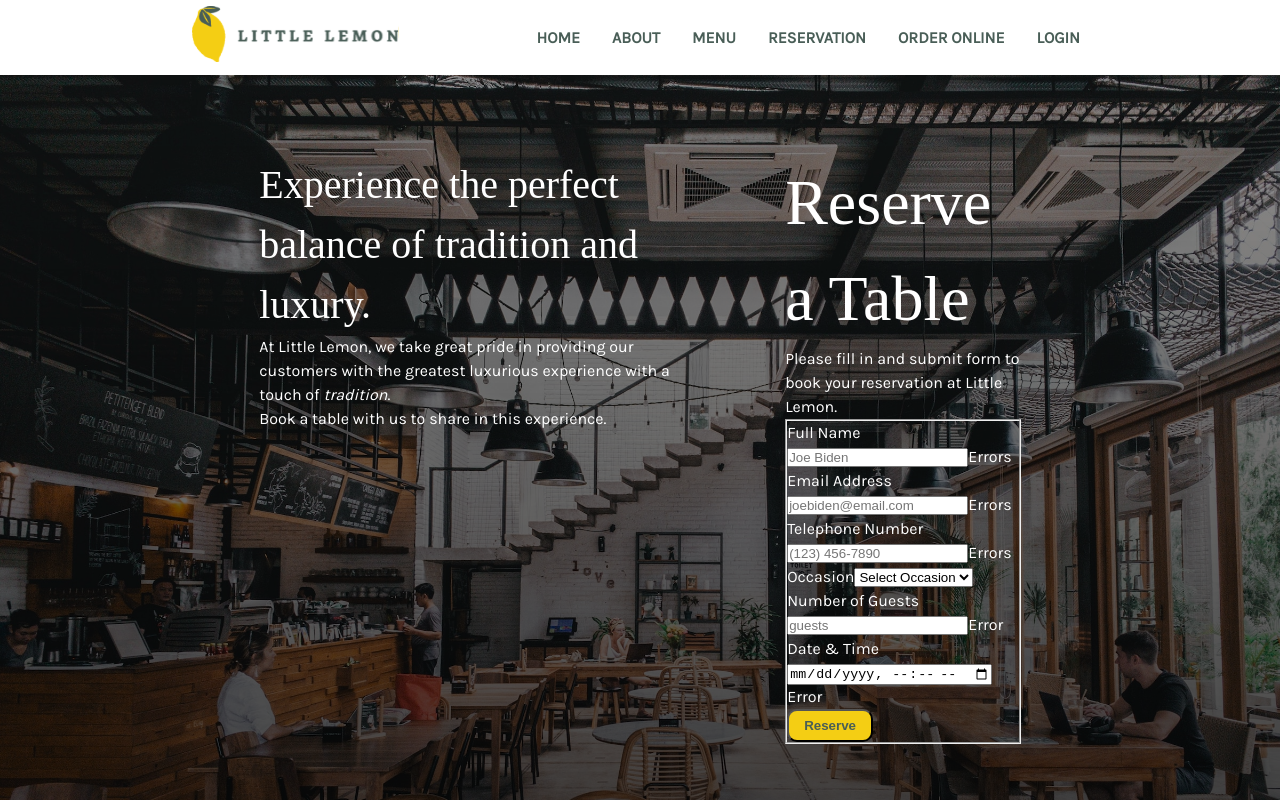
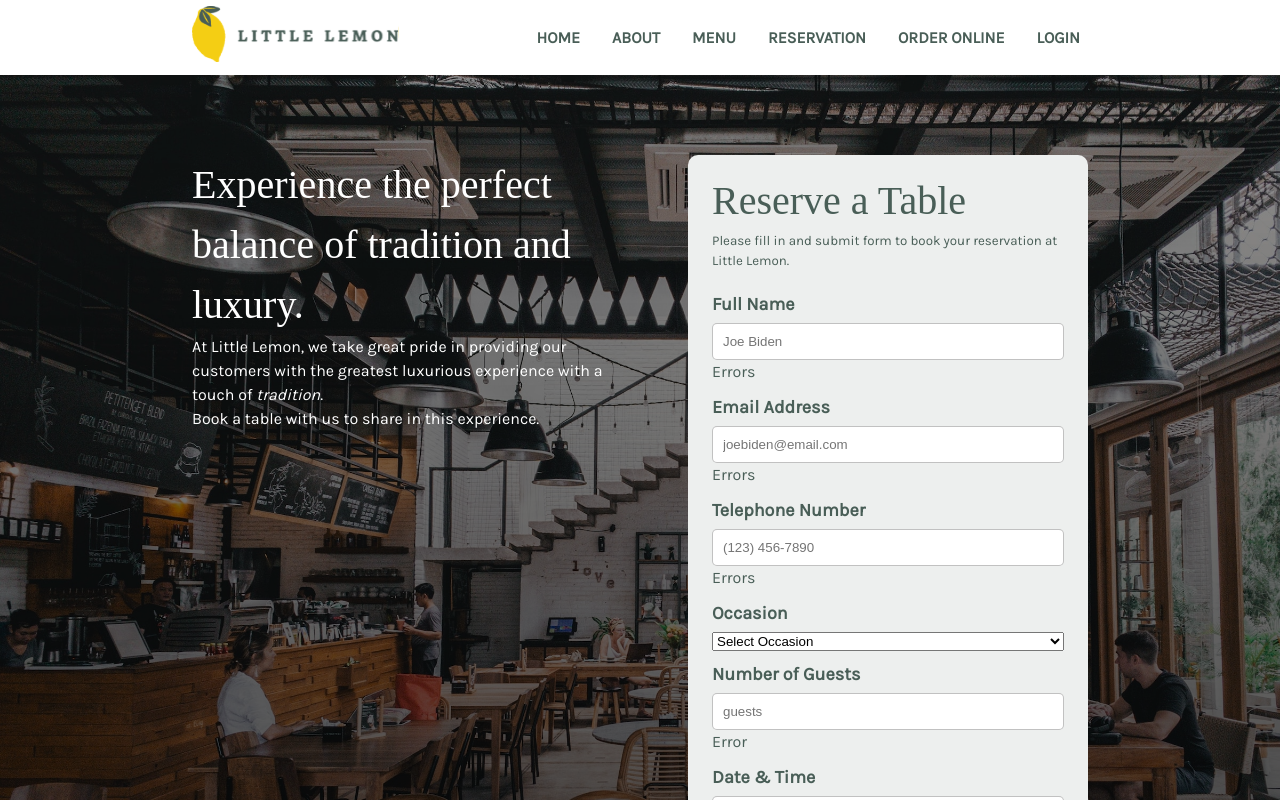
Before and after one commit to samuel-ola1/little-lemon, a React (Create React App) app: page /reservation in a window 1280 px wide. Shown: the top 800 px of the page. Built offline with nearby package versions, Linux system fonts and the light colour scheme; a web font is replaced by a local one.

Commit message:
Syling the booking form

```diff
--- a/src/pages/bookingpage.css
+++ b/src/pages/bookingpage.css
@@ -8,9 +8,65 @@
     display: flex;
     align-items: flex-start;
     justify-content: space-between;
-    gap: 100px;
-    width: 85%;
     margin: 0px auto;
     padding: 80px 0;
     color: white;
+    gap: 50px;
 }
+
+.res-intro {
+    color: #fff;
+}
+
+.res-intro .title{
+    margin-bottom: 20px;
+    /* font-size: 1rem; */
+}
+
+.form {
+    /* min-height: 30rem; */
+    /* display: flex;
+    flex-direction: column; */
+    border-radius: 10px;
+    overflow: hidden;
+    background-color: #EDEFEE;
+    padding: 1rem 1.5rem ;
+    text-align: left;
+    min-width: 25rem;
+    color: #495E57;;
+}
+
+
+.form h1 {
+    font-size: 2.5rem;
+}
+
+.form p {
+    font-size: smaller;
+    padding-bottom: 20px;
+}
+
+fieldset {
+    border: none;
+}
+
+.field {
+    display: flex;
+    flex-direction: column;
+    width: 100%;
+    margin-bottom: 10px;
+}
+
+.field label {
+    font-size: 18px;
+    margin-bottom: 5px;
+    font-weight: 700;
+}
+
+input {
+    padding: 10px;
+    border-radius: 5px;
+    border: 1px solid rgb(51, 51, 51, 0.3);
+}
+
+/* input[typ] */
```
